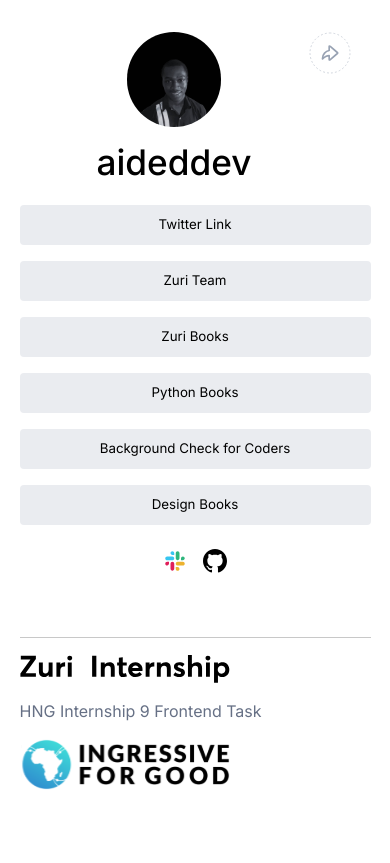
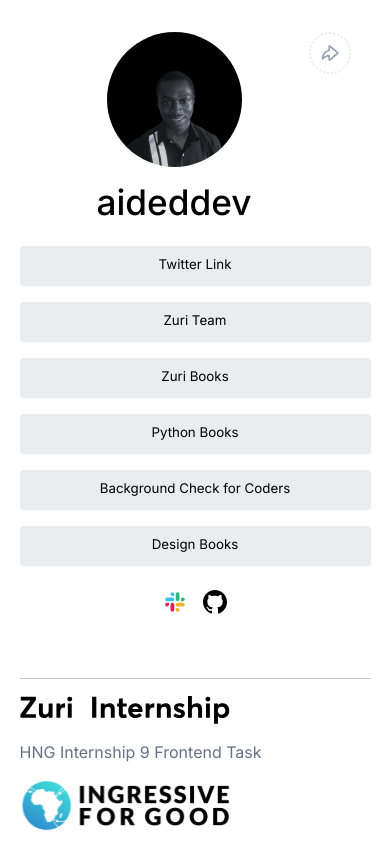
Before and after one commit to IdrisDY/HNG9-Linktree, a React (Vite) app: page / in a window 390 px wide. Built offline with nearby package versions, Linux system fonts and the light colour scheme.

Commit message:
corrected media query, img size

```diff
--- a/src/App.css
+++ b/src/App.css
@@ -87,7 +87,7 @@
   margin: 0;
   font-size: 2.2rem;
 }
-@media((max-width:990px) and (min-width:320px)){
+@media((max-width:990px)){
 footer{
   flex-direction: column;
   display: flex;
@@ -103,4 +103,8 @@
 .mainlinks{
   width: 90%;
 }
+#profile_img{
+  width: 50%;
 }
+
+}
```
